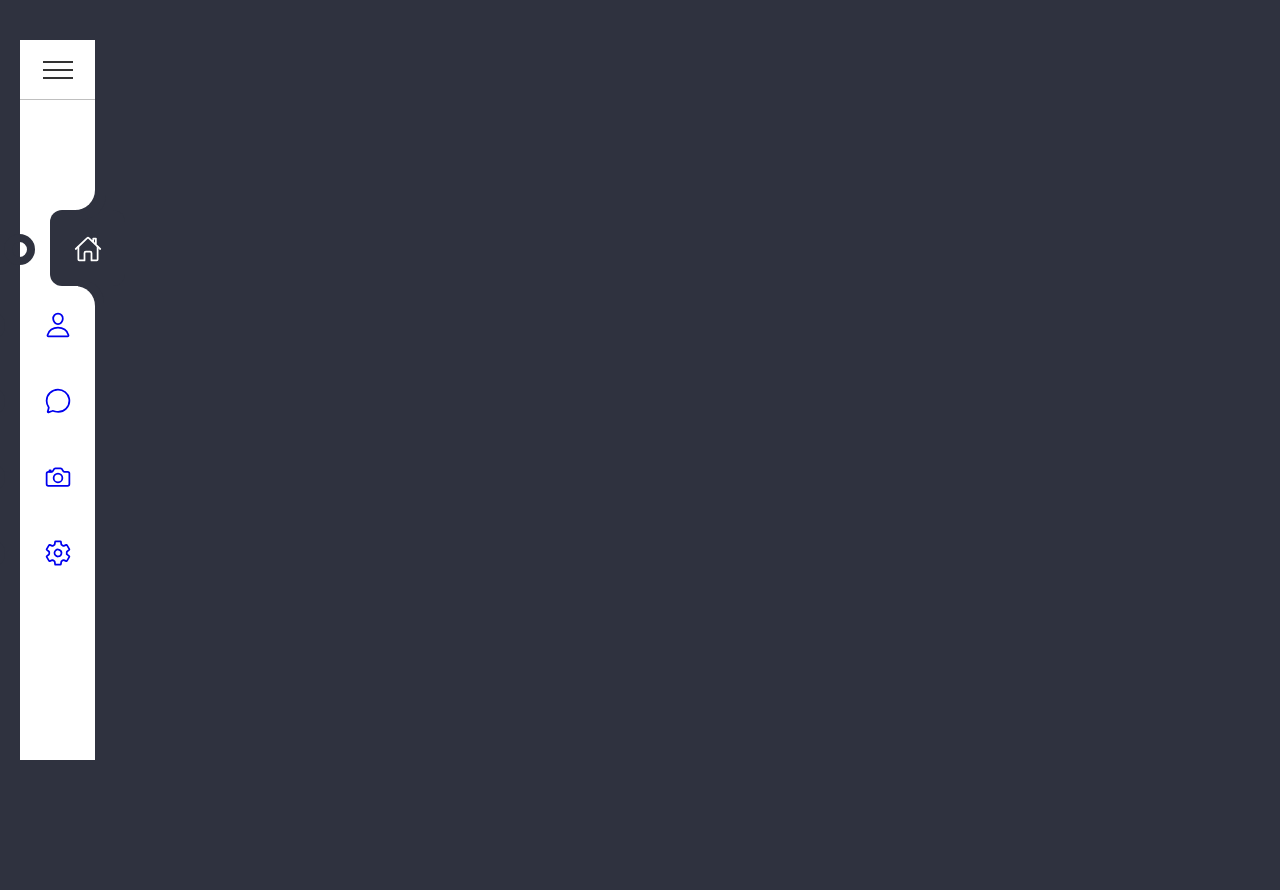
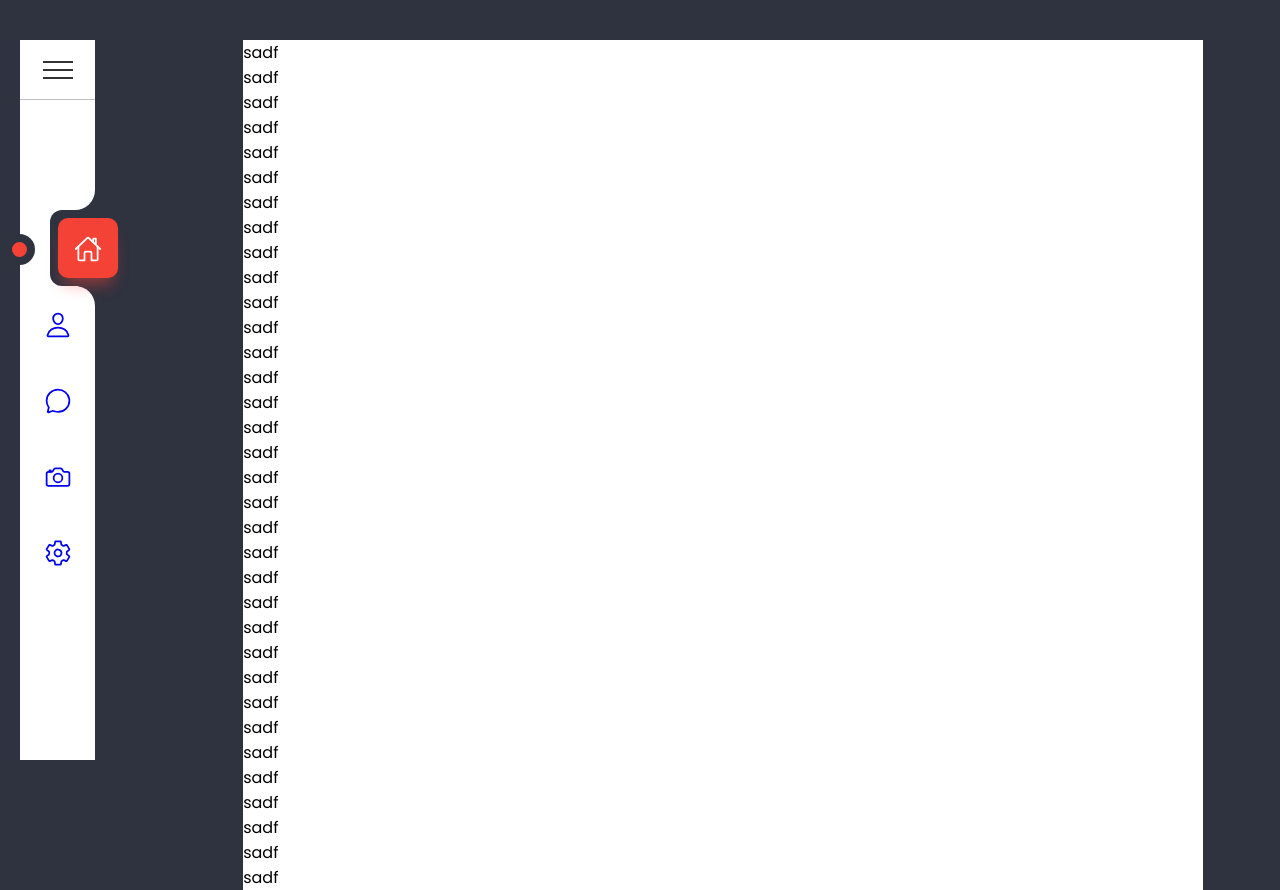
Before and after one commit to elguesabal/Trabalho-em-grupo-3, a React (Vite) app: page / in a window 1280 px wide. Before the commit the page ends 800 px from the top, so only its background shows below. Built offline with nearby package versions, Linux system fonts and the light colour scheme.

Commit message:
Add files via upload
mudanças das divs

```diff
--- a/src/App.jsx
+++ b/src/App.jsx
@@ -1,10 +1,13 @@
 import BarraMenu from './components/barramenu.jsx'
+import Divs from './components/fundoDiv.jsx'
+
 
 function App() {
 
   return (
     <div>
       <BarraMenu/>
+      <Divs/>
     </div>
   )
 }
--- a/src/index.css
+++ b/src/index.css
@@ -216,24 +216,69 @@ body {
     color: #fff;
 }
 
-#n1 {
+#corNav1 {
     --clr:#f44336;
 }
 
-#n2 {
+#corNav2 {
     --clr:#ffa117;
 }
 
-#n3 {
+#corNav3 {
     --clr:#0fc70f;
 }
 
-#n4 {
+#corNav4 {
     --clr:#2196f3;
 }
 
-#n5 {
+#corNav5 {
     --clr:#b145e9;
 }
 
-                                            /* MENU BARRA LATERAL TERMINA AKI */
+                                            /* MENU BARRA LATERAL TERMINA AKI *
+
+
+
+
+
+/* AQUI COMEÇA A ESTILIZAÇÃO DAS DIVS */
+
+
+.todasDivs {
+    background-color: #fff;
+    position: absolute;
+    width: 75%;
+    top: 5%;
+    left: 19%;
+}
+
+
+#n1{
+    background-color:#fff;
+}
+
+#n2{
+   display: none;
+   color: #2196f3;
+   background-color:#fff ;
+
+}
+
+#n3{
+    display: none;
+    color: #f44336;
+    background-color:#fff ;
+}
+
+#n4{
+   display: none;
+   color: aqua;
+   background-color:#fff ;
+}
+
+#n5{
+   display: none;
+   color: #b145e9;
+   background-color:#fff ;
+}
```
